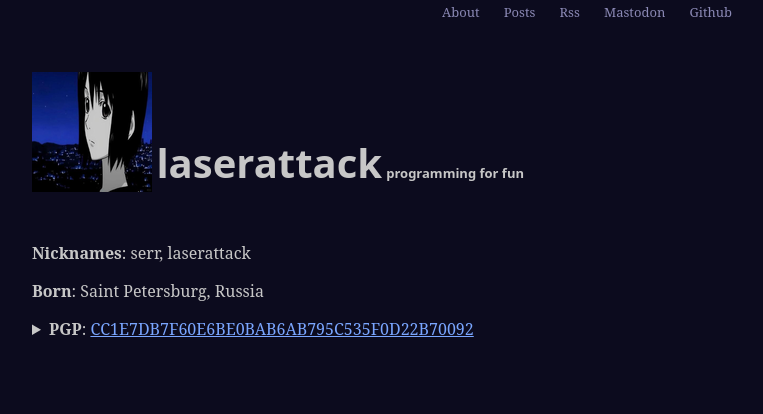
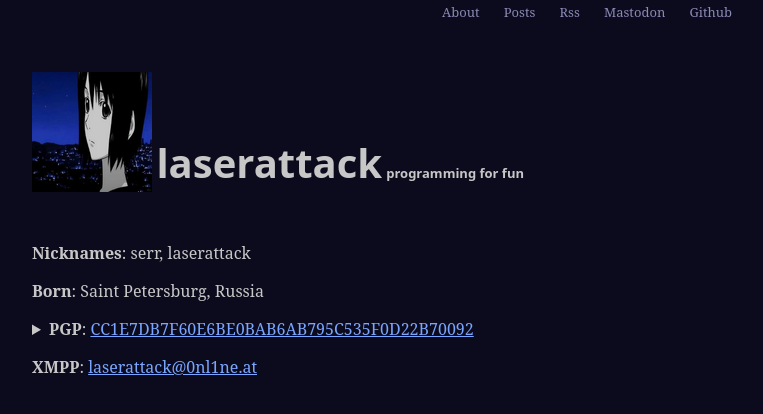
Before and after one commit to laserattack/laserattack.github.io, a Jekyll site: the page built from about.md, in a window 1280 px wide. Shown: the top 414 px of the page, without its empty margins (258-1021 px from the left). Built offline with Jekyll 4.4.1, drawn with Linux system fonts in a browser that asks for light colours.

Commit message:
feat: add xmpp on about page

```diff
--- a/about.md
+++ b/about.md
@@ -26,3 +26,4 @@ permalink: /about/
     </li>
   </ul>
 </details>
+<p><b>XMPP</b>: <a href="xmpp:laserattack@0nl1ne.at">laserattack@0nl1ne.at</a></p>
```
